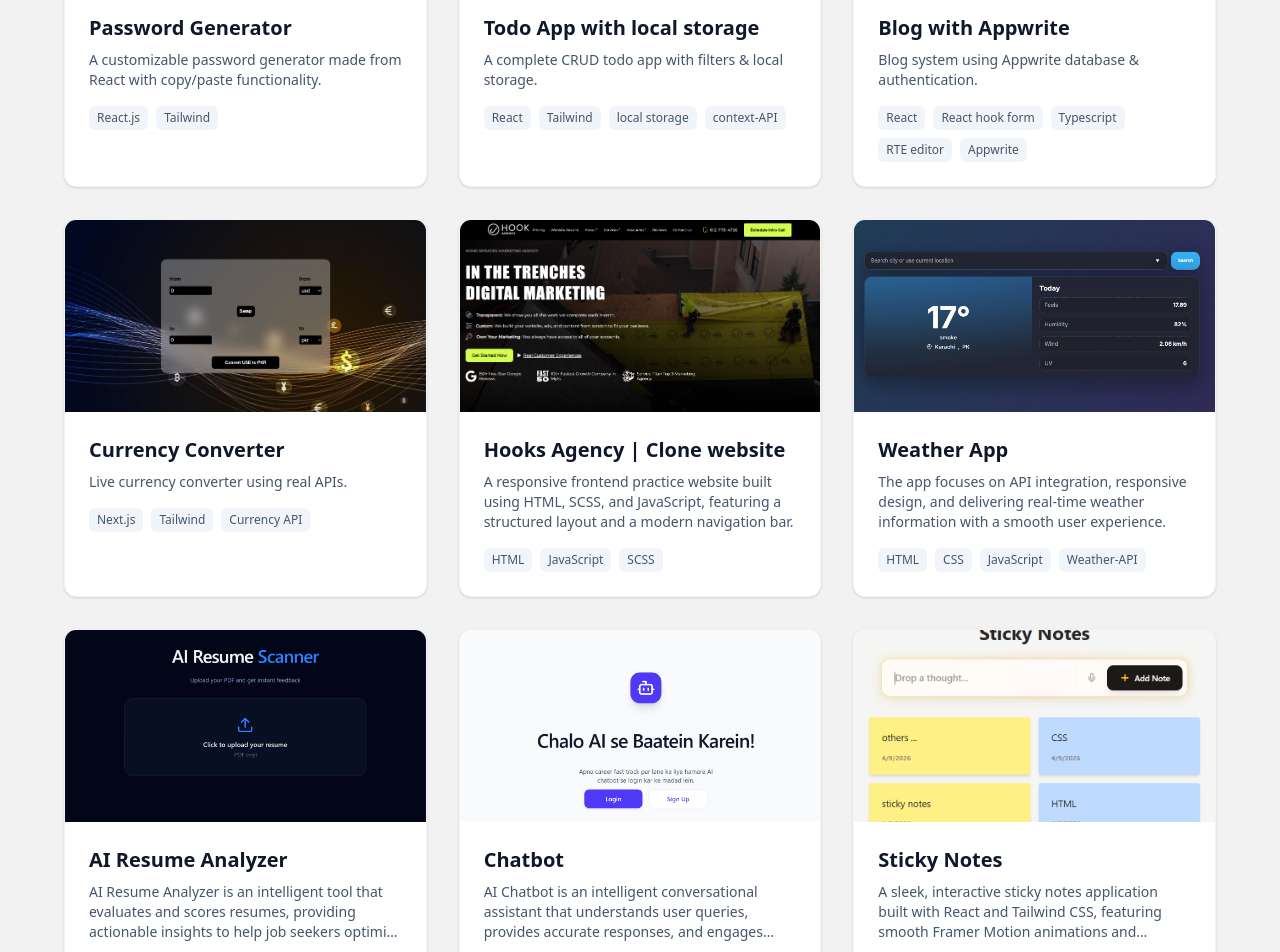
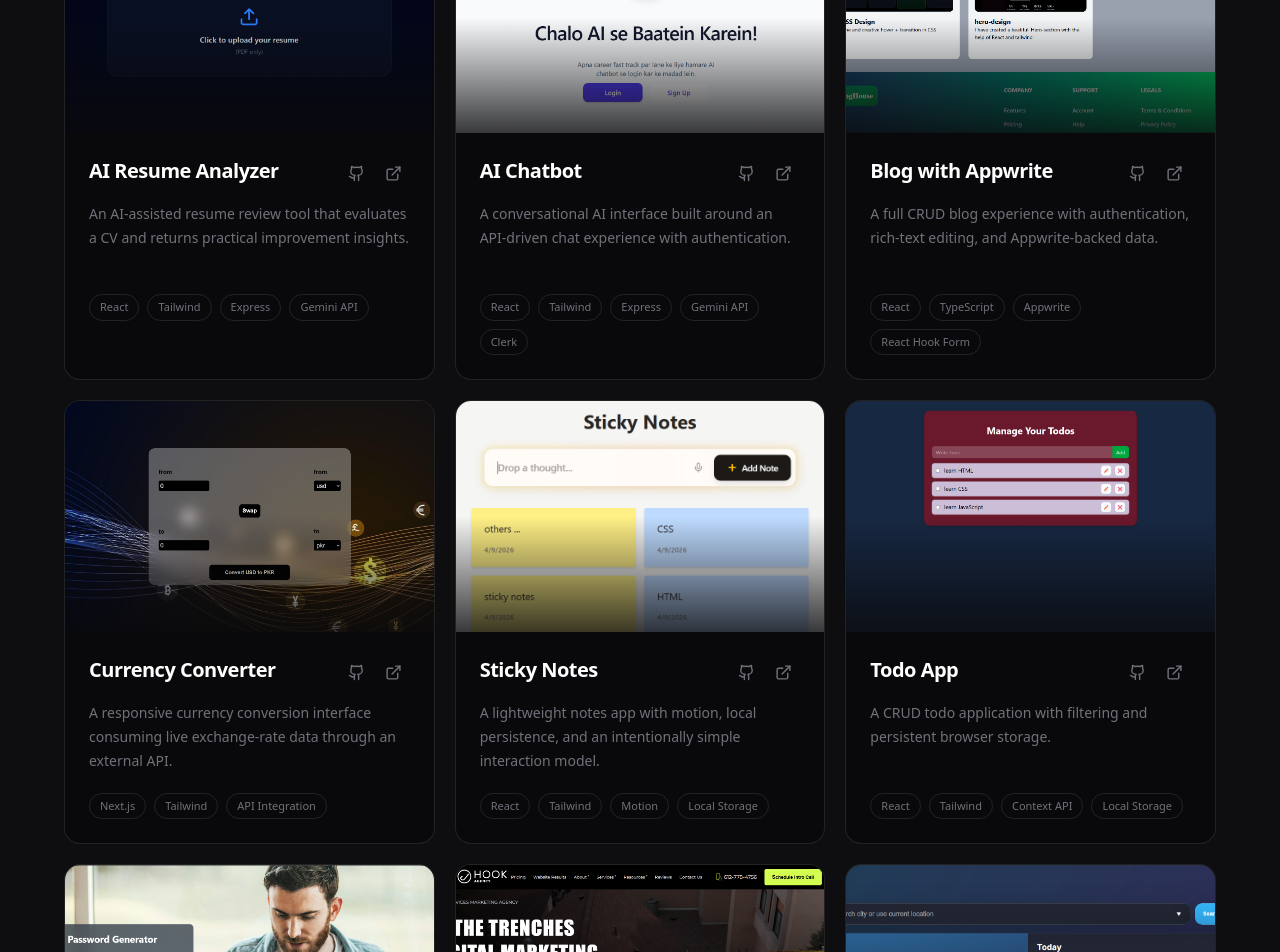
Before and after one commit to qutubahmed732/Portfolio, a React (Vite) app: page / in a window 1280 px wide. Shown: the part 3020-3972 px from the top of the page. Built offline with nearby package versions, Linux system fonts and the light colour scheme.

Commit message:
feat: rebuild project showcase with cleaner cards and direct links

```diff
--- a/src/components/Projects.tsx
+++ b/src/components/Projects.tsx
@@ -1,158 +1,59 @@
-import { Github, ExternalLink } from "lucide-react";
+import { ExternalLink, Github, ArrowUpRight } from "lucide-react";
 import passwordGenerator from "../assets/passwordGeneratorImg.png";
 import todoApp from "../assets/todo-app.png";
 import megaBlog from "../assets/mega-blog.png";
 import currencyConverter from "../assets/currencyConverter.png";
 import hooksAgency from "../assets/hooks_agency.png";
-import weather_app from "../assets/weather_app.png";
-import resume_analyzer from "../assets/Resume_Analyzer.png";
-import Chatbot from "../assets/Chatbot.png";
-import stickynotes from "../assets/stickyNotes.png";
+import weatherApp from "../assets/weather_app.png";
+import resumeAnalyzer from "../assets/Resume_Analyzer.png";
+import chatbot from "../assets/Chatbot.png";
+import stickyNotes from "../assets/stickyNotes.png";
 
-import { useState, useEffect } from "react";
+const projects = [
+  { title: "AI Resume Analyzer", description: "An AI-assisted resume review tool that evaluates a CV and returns practical improvement insights.", tech: ["React", "Tailwind", "Express", "Gemini API"], live: "https://ai-resume-analyzer-green-nine.vercel.app/", repo: "https://github.com/qutubahmed732/AI_resume_analyzer", image: resumeAnalyzer },
+  { title: "AI Chatbot", description: "A conversational AI interface built around an API-driven chat experience with authentication.", tech: ["React", "Tailwind", "Express", "Gemini API", "Clerk"], live: "https://ai-chatbot-blue-six.vercel.app/", repo: "https://github.com/qutubahmed732/AI-Chatbot", image: chatbot },
+  { title: "Blog with Appwrite", description: "A full CRUD blog experience with authentication, rich-text editing, and Appwrite-backed data.", tech: ["React", "TypeScript", "Appwrite", "React Hook Form"], live: "https://mega-blog-lake-seven.vercel.app", repo: "https://github.com/qutubahmed732/megaBlog", image: megaBlog },
+  { title: "Currency Converter", description: "A responsive currency conversion interface consuming live exchange-rate data through an external API.", tech: ["Next.js", "Tailwind", "API Integration"], live: "https://currency-converter-chi-kohl.vercel.app", repo: "https://github.com/qutubahmed732/Currency-Converter", image: currencyConverter },
+  { title: "Sticky Notes", description: "A lightweight notes app with motion, local persistence, and an intentionally simple interaction model.", tech: ["React", "Tailwind", "Motion", "Local Storage"], live: "https://stickykeepnotes.netlify.app/", repo: "https://github.com/qutubahmed732/sticky_notes", image: stickyNotes },
+  { title: "Todo App", description: "A CRUD todo application with filtering and persistent browser storage.", tech: ["React", "Tailwind", "Context API", "Local Storage"], live: "https://todo-local-storage-eight.vercel.app", repo: "https://github.com/qutubahmed732/Todo_LocalStorage", image: todoApp },
+  { title: "Password Generator", description: "A customizable password generator with convenient copy-to-clipboard functionality.", tech: ["React", "Tailwind"], live: "https://password-generator-two-tau-98.vercel.app", repo: "https://github.com/qutubahmed732/Password_Generator", image: passwordGenerator },
+  { title: "Hooks Agency Clone", description: "A responsive frontend recreation focused on layout, navigation, and clean styling with SCSS.", tech: ["HTML", "SCSS", "JavaScript"], live: "https://hooks-agency-clone.vercel.app", repo: "https://github.com/qutubahmed732/hooks_agency_clone", image: hooksAgency },
+  { title: "Weather App", description: "A responsive weather interface focused on API integration and presenting current weather information clearly.", tech: ["HTML", "CSS", "JavaScript", "Weather API"], live: "https://qutubahmed732.github.io/weather_app_new/", repo: "https://github.com/qutubahmed732/weather_app_new", image: weatherApp },
+];
 
 export default function Projects() {
-
-  const [active, setActive] = useState<number | null>(null);
-
-  useEffect(() => {
-    function handleClick() {
-      setActive(null);   // screen par click → empty
-    }
-
-    document.addEventListener("click", handleClick);
-
-    return () => document.removeEventListener("click", handleClick);
-  }, []);
-
-  const projects = [
-    {
-      title: "Password Generator",
-      description: "A customizable password generator made from React with copy/paste functionality.",
-      tech: ["React.js", "Tailwind"],
-      live: "https://password-generator-two-tau-98.vercel.app",
-      repo: "https://github.com/qutubahmed732/Password_Generator",
-      image: passwordGenerator
-    },
-    {
-      title: "Todo App with local storage",
-      description: "A complete CRUD todo app with filters & local storage.",
-      tech: ["React", "Tailwind", "local storage", "context-API"],
-      live: "https://todo-local-storage-eight.vercel.app",
-      repo: "https://github.com/qutubahmed732/Todo_LocalStorage",
-      image: todoApp
-    },
-    {
-      title: "Blog with Appwrite",
-      description: "Blog system using Appwrite database & authentication.",
-      tech: ["React", "React hook form", "Typescript", "RTE editor", "Appwrite"],
-      live: "https://mega-blog-lake-seven.vercel.app",
-      repo: "https://github.com/qutubahmed732/megaBlog",
-      image: megaBlog
-    },
-    {
-      title: "Currency Converter",
-      description: "Live currency converter using real APIs.",
-      tech: ["Next.js", "Tailwind", "Currency API"],
-      live: "https://currency-converter-chi-kohl.vercel.app",
-      repo: "https://github.com/qutubahmed732/Currency-Converter",
-      image: currencyConverter
-    },
-    {
-      title: "Hooks Agency | Clone website",
-      description: "A responsive frontend practice website built using HTML, SCSS, and JavaScript, featuring a structured layout and a modern navigation bar.",
-      tech: ["HTML", "JavaScript", "SCSS"],
-      live: "https://hooks-agency-clone.vercel.app",
-      repo: "https://github.com/qutubahmed732/hooks_agency_clone",
-      image: hooksAgency
-    },
-    {
-      title: "Weather App",
-      description: "The app focuses on API integration, responsive design, and delivering real-time weather information with a smooth user experience.",
-      tech: ["HTML", "CSS", "JavaScript", "Weather-API"],
-      live: "https://qutubahmed732.github.io/weather_app_new/",
-      repo: "https://github.com/qutubahmed732/weather_app_new",
-      image: weather_app
-    },
-    {
-      title: "AI Resume Analyzer",
-      description: "AI Resume Analyzer is an intelligent tool that evaluates and scores resumes, providing actionable insights to help job seekers optimize their applications. It leverages AI to identify strengths, detect gaps, and suggest improvements for a better chance at landing interviews",
-      tech: ["React.JS", "Tailwind", "Express.JS", "Gemini model-API"],
-      live: "https://ai-resume-analyzer-green-nine.vercel.app/",
-      repo: "https://github.com/qutubahmed732/AI_resume_analyzer",
-      image: resume_analyzer
-    },
-    {
-      title: "Chatbot",
-      description: "AI Chatbot is an intelligent conversational assistant that understands user queries, provides accurate responses, and engages naturally. It leverages AI to simulate human-like interactions, helping users get information, support, or guidance instantly",
-      tech: ["React.JS", "Tailwind", "Express.JS", "Gemini model-API", "Clerk-Authentication"],
-      live: "https://ai-chatbot-blue-six.vercel.app/",
-      repo: "https://github.com/qutubahmed732/AI-Chatbot",
-      image: Chatbot
-    },
-    {
-      title: "Sticky Notes",
-      description: "A sleek, interactive sticky notes application built with React and Tailwind CSS, featuring smooth Framer Motion animations and persistent data through Local Storage.",
-      tech: ["React.JS", "Tailwind", "local storage", "motion-framer"],
-      live: "https://stickykeepnotes.netlify.app/",
-      repo: "https://github.com/qutubahmed732/sticky_notes",
-      image: stickynotes
-    },
-  ];
-
-
-
   return (
-    <section id="projects" className="py-24 bg-[#f2f2f2]">
-      <div className="container mx-auto px-6">
-        <div className="flex flex-col md:flex-row justify-between md:items-end mb-12 max-w-6xl mx-auto">
+    <section id="projects" className="reveal-section border-y border-white/10 bg-zinc-900/40 px-6 py-24 sm:py-32">
+      <div className="mx-auto max-w-6xl">
+        <div className="flex flex-col gap-5 sm:flex-row sm:items-end sm:justify-between">
           <div>
-            <h2 className="text-3xl font-bold text-slate-900 mb-4">Featured Projects</h2>
-            <p className="text-slate-600">A selection of my recent work.</p>
+            <p className="reveal-item text-sm font-bold uppercase tracking-[.2em] text-cyan-300">03 / Selected work</p>
+            <h2 className="reveal-item mt-4 text-4xl font-black tracking-tight text-white sm:text-5xl">Things I've actually built.</h2>
+            <p className="reveal-item mt-4 max-w-xl text-zinc-400">Personal and learning projects that show how I approach UI, APIs, state, authentication, persistence, and real product flows.</p>
           </div>
-          <a href="https://github.com/qutubahmed732" target="_blank" className="hidden md:flex items-center text-indigo-600 font-medium hover:text-indigo-700 mt-4 md:mt-0">
-            View Github <Github className="w-4 h-4 ml-2" />
-          </a>
+          <a href="https://github.com/qutubahmed732" target="_blank" rel="noreferrer" className="reveal-item inline-flex items-center gap-2 text-sm font-bold text-white hover:text-cyan-300">All repositories <ArrowUpRight size={16} /></a>
         </div>
 
-        <div className="grid grid-cols-1 md:grid-cols-2 lg:grid-cols-3 gap-8 max-w-6xl mx-auto">
-          {projects.map((project, index) => (
-            <div key={index} className="group bg-white border border-slate-100 rounded-xl overflow-hidden shadow-sm hover:shadow-xl transition-all duration-300 transform hover:-translate-y-1" onClick={(e) => { e.stopPropagation(), setActive(index) }}>
-              <div className="relative h-48 overflow-hidden bg-slate-100">
-                {/* Project Image Placeholder */}
-                <img
-                  src={project.image}
-                  alt={project.title}
-                  className="w-full h-full object-cover group-hover:scale-105 transition-transform duration-500"
-                />
-                <div className={`absolute inset-0 bg-black/50 opacity-0 group-hover:opacity-100 transition-opacity flex items-center justify-center gap-4 backdrop-blur-sm ${active === index ? "opacity-100" : "opacity-0"}`}>
-                  <a href={project.repo} target="_blank" className="p-2 bg-white rounded-full text-slate-900 hover:text-indigo-600">
-                    <Github className="w-5 h-5" />
-                  </a>
-                  <a href={project.live} target="_blank" className="p-2 bg-white rounded-full text-slate-900 hover:text-indigo-600">
-                    <ExternalLink className="w-5 h-5" />
-                  </a>
-                </div>
+        <div className="mt-12 grid gap-5 md:grid-cols-2 lg:grid-cols-3">
+          {projects.map((project) => (
+            <article key={project.title} className="reveal-item group overflow-hidden rounded-2xl border border-white/10 bg-zinc-950 transition duration-300 hover:-translate-y-1 hover:border-cyan-300/20 hover:shadow-2xl hover:shadow-black/30">
+              <div className="relative aspect-[16/10] overflow-hidden bg-zinc-900">
+                <img src={project.image} alt={`${project.title} project preview`} loading="lazy" className="h-full w-full object-cover transition duration-500 group-hover:scale-[1.04]" />
+                <div className="absolute inset-0 bg-gradient-to-t from-zinc-950/80 via-transparent to-transparent" />
               </div>
               <div className="p-6">
-                <h3 className="text-xl font-bold text-slate-900 mb-2">{project.title}</h3>
-                <p className="text-slate-600 text-sm mb-4 line-clamp-3">{project.description}</p>
-                <div className="flex flex-wrap gap-2">
-                  {project.tech.map((t, i) => (
-                    <span key={i} className="px-2 py-1 bg-slate-100 text-slate-600 text-xs rounded-md font-medium">
-                      {t}
-                    </span>
-                  ))}
+                <div className="flex items-start justify-between gap-4">
+                  <h3 className="text-xl font-bold tracking-tight text-white">{project.title}</h3>
+                  <div className="flex shrink-0 gap-1">
+                    <a href={project.repo} target="_blank" rel="noreferrer" aria-label={`GitHub repository for ${project.title}`} className="rounded-lg p-2 text-zinc-500 hover:bg-white/5 hover:text-white"><Github size={17} /></a>
+                    <a href={project.live} target="_blank" rel="noreferrer" aria-label={`Live demo for ${project.title}`} className="rounded-lg p-2 text-zinc-500 hover:bg-white/5 hover:text-cyan-300"><ExternalLink size={17} /></a>
+                  </div>
                 </div>
+                <p className="mt-3 min-h-[4.5rem] text-sm leading-6 text-zinc-500">{project.description}</p>
+                <div className="mt-5 flex flex-wrap gap-2">{project.tech.map((tech) => <span key={tech} className="rounded-full border border-white/10 px-2.5 py-1 text-[11px] font-medium text-zinc-500">{tech}</span>)}</div>
               </div>
-            </div>
+            </article>
           ))}
-        </div>
-
-        <div className="mt-8 text-center md:hidden">
-          <a href="#" className="inline-flex items-center text-indigo-600 font-medium hover:text-indigo-700">
-            View Github <Github className="w-4 h-4 ml-2" />
-          </a>
         </div>
       </div>
     </section>
```
